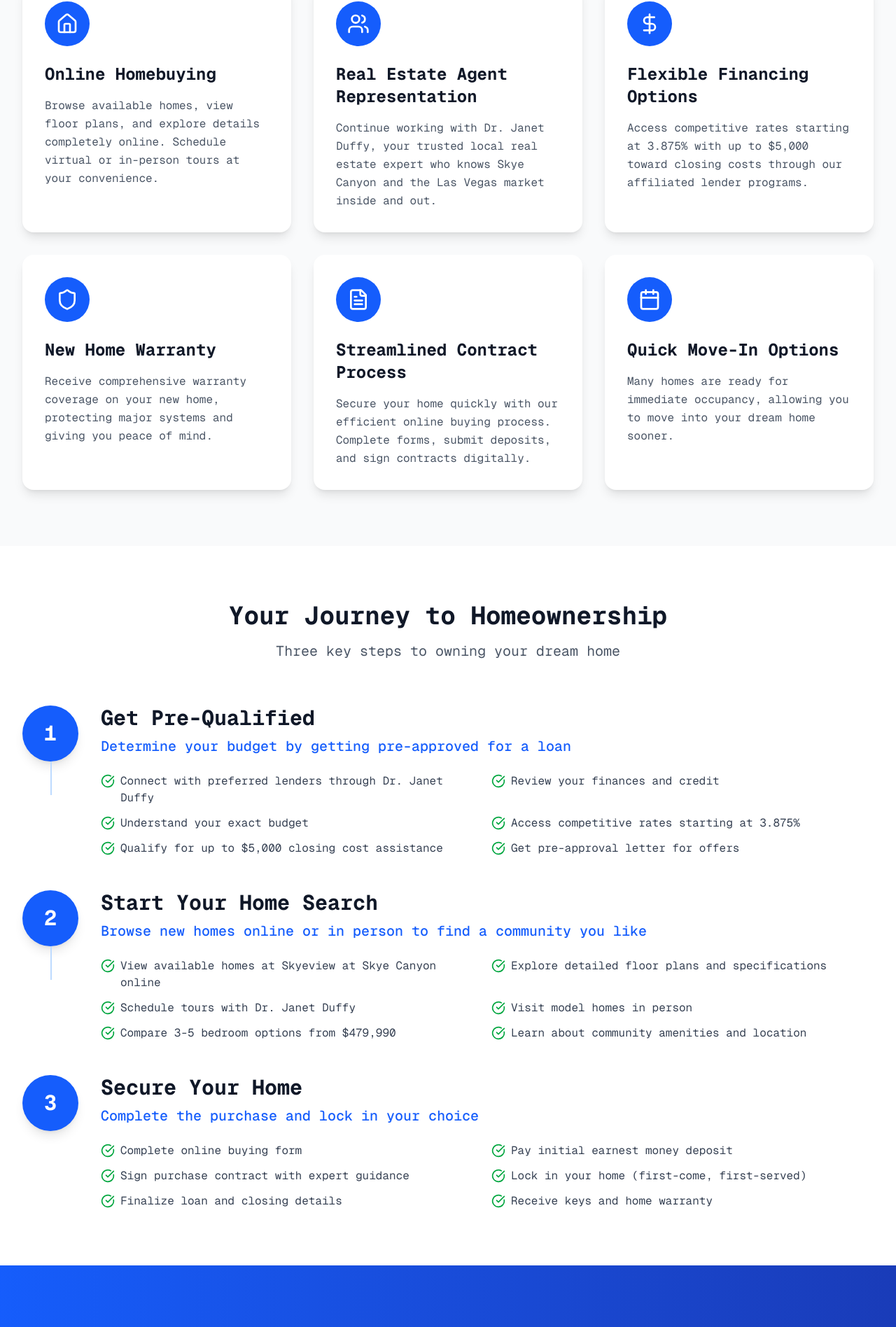
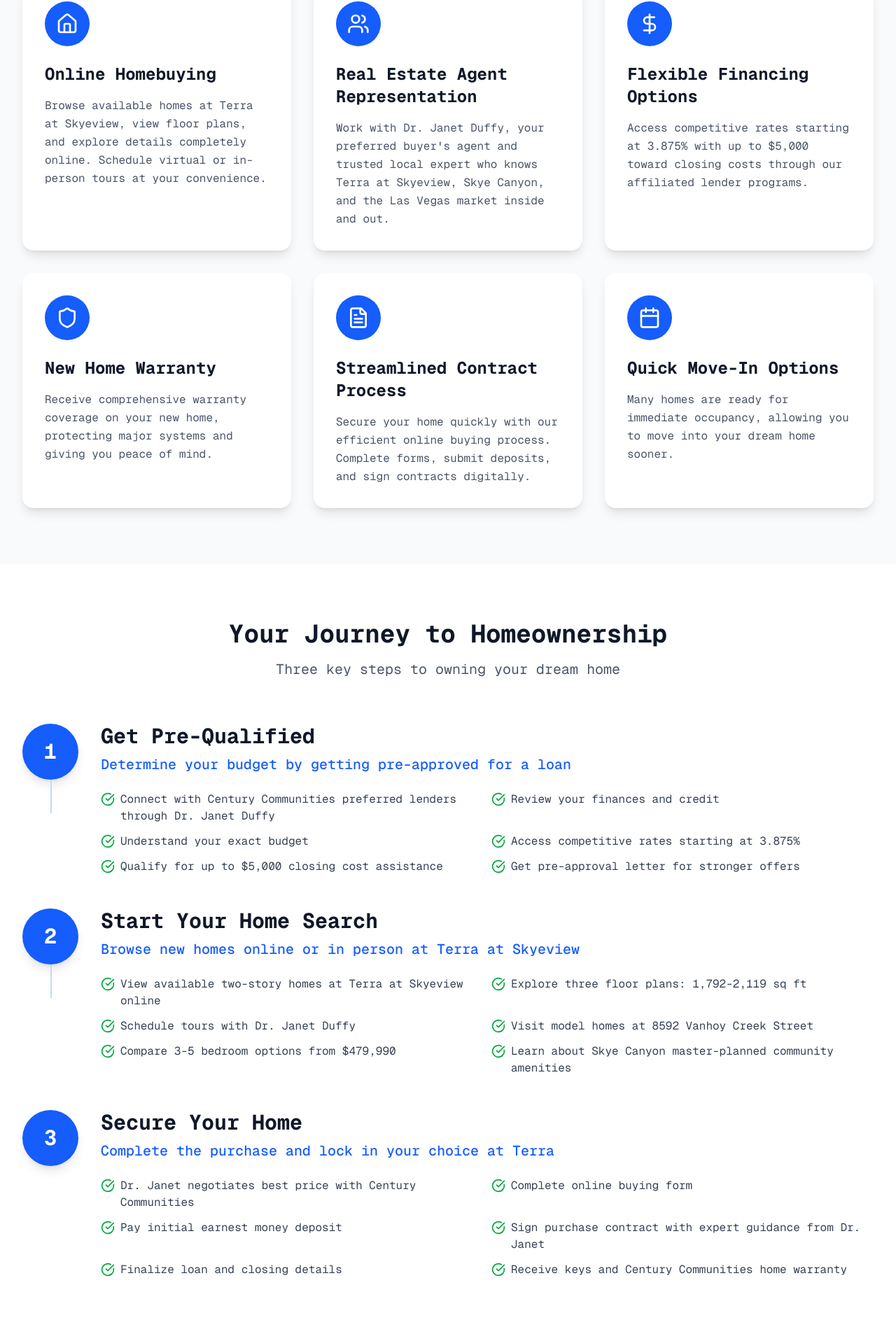
Before and after one commit to LetMeHelpYouREALTY/terraskyeview.com, a Next.js app: page /for-buyers in a window 1280 px wide. Shown: the part 855-2751 px from the top of the page at 70% size. Built offline with nearby package versions, Linux system fonts and the light colour scheme.

Commit message:
refactor: complete Terra at Skyeview branding for for-buyers page - Replace all Skyeview at Skye Canyon references - Add Century Communities context - Update process steps with Terra-specific details - Emphasize Dr. Janet Duffy negotiation and advocacy

```diff
--- a/app/for-buyers/page.tsx
+++ b/app/for-buyers/page.tsx
@@ -8,12 +8,12 @@ const benefits = [
   {
     icon: Home,
     title: 'Online Homebuying',
-    description: 'Browse available homes, view floor plans, and explore details completely online. Schedule virtual or in-person tours at your convenience.',
+    description: 'Browse available homes at Terra at Skyeview, view floor plans, and explore details completely online. Schedule virtual or in-person tours at your convenience.',
   },
   {
     icon: Users,
     title: 'Real Estate Agent Representation',
-    description: 'Continue working with Dr. Janet Duffy, your trusted local real estate expert who knows Skye Canyon and the Las Vegas market inside and out.',
+    description: 'Work with Dr. Janet Duffy, your preferred buyer\'s agent and trusted local expert who knows Terra at Skyeview, Skye Canyon, and the Las Vegas market inside and out.',
   },
   {
     icon: DollarSign,
@@ -43,38 +43,38 @@ const process = [
     title: 'Get Pre-Qualified',
     description: 'Determine your budget by getting pre-approved for a loan',
     details: [
-      'Connect with preferred lenders through Dr. Janet Duffy',
+      'Connect with Century Communities preferred lenders through Dr. Janet Duffy',
       'Review your finances and credit',
       'Understand your exact budget',
       'Access competitive rates starting at 3.875%',
       'Qualify for up to $5,000 closing cost assistance',
-      'Get pre-approval letter for offers',
+      'Get pre-approval letter for stronger offers',
     ],
   },
   {
     step: '2',
     title: 'Start Your Home Search',
-    description: 'Browse new homes online or in person to find a community you like',
+    description: 'Browse new homes online or in person at Terra at Skyeview',
     details: [
-      'View available homes at Skyeview at Skye Canyon online',
-      'Explore detailed floor plans and specifications',
+      'View available two-story homes at Terra at Skyeview online',
+      'Explore three floor plans: 1,792-2,119 sq ft',
       'Schedule tours with Dr. Janet Duffy',
-      'Visit model homes in person',
+      'Visit model homes at 8592 Vanhoy Creek Street',
       'Compare 3-5 bedroom options from $479,990',
-      'Learn about community amenities and location',
+      'Learn about Skye Canyon master-planned community amenities',
     ],
   },
   {
     step: '3',
     title: 'Secure Your Home',
-    description: 'Complete the purchase and lock in your choice',
+    description: 'Complete the purchase and lock in your choice at Terra',
     details: [
+      'Dr. Janet negotiates best price with Century Communities',
       'Complete online buying form',
       'Pay initial earnest money deposit',
-      'Sign purchase contract with expert guidance',
-      'Lock in your home (first-come, first-served)',
+      'Sign purchase contract with expert guidance from Dr. Janet',
       'Finalize loan and closing details',
-      'Receive keys and home warranty',
+      'Receive keys and Century Communities home warranty',
     ],
   },
 ]
@@ -123,7 +123,7 @@ export default function ForBuyersPage() {
             </h1>
             <p className="text-xl md:text-2xl text-blue-100 mb-8">
               From online browsing to expert representation, we make homebuying simple,
-              transparent, and exciting at Skyeview at Skye Canyon.
+              transparent, and exciting at Terra at Skyeview by Century Communities.
             </p>
             <div className="flex flex-col sm:flex-row gap-4">
               <Button asChild size="lg" className="bg-white text-blue-600 hover:bg-gray-100">
```
